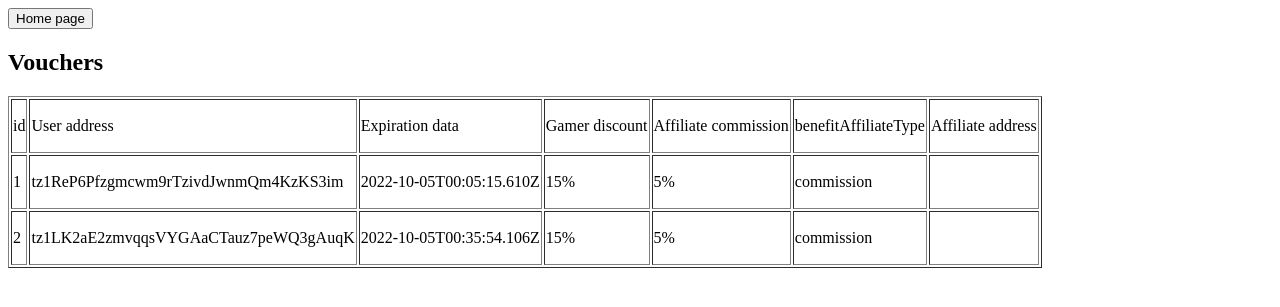
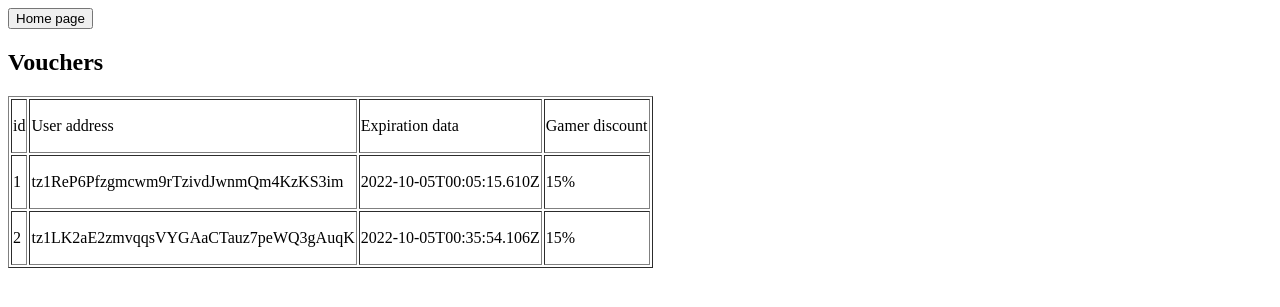
Before and after one commit to TalaoDAO/analytics, a Flask app: page /analytics/usersvouchers in a window 1280 px wide. Shown: the top 307 px of the page. Run offline with Flask 2, Linux system fonts and the light colour scheme; a user stored in the database is signed in; data comes from the database, SQL or seed files in the repository; parts of the project's set-up code (start-up, migrations or seed data) failed here and were passed over.

Commit message:
colonne token

```diff
--- a/templates/usersWVouchers.html
+++ b/templates/usersWVouchers.html
@@ -13,9 +13,9 @@
             <td><p class="line">User address</p></td>
             <td><p class="line">Expiration data</p></td>
             <td><p class="line">Gamer discount</p></td>
-            <td><p class="line">Affiliate commission</p></td>
+            <!--<td><p class="line">Affiliate commission</p></td>
             <td><p class="line">benefitAffiliateType</p></td>
-            <td><p class="line">Affiliate address</p></td>
+            <td><p class="line">Affiliate address</p></td>-->
          </thead>
 
          {% for row in rows %}
@@ -24,9 +24,9 @@
                <td><p class="line">{{row["addressUser"]}}</p></td>
                <td> <p class="line">{{ row["expiration"]}}</p></td>
                <td><p class="line">{{row["discount"]}}</p></td>
-               <td><p class="line">{{ row["benefitAffiliate"]}}</p> </td>
+               <!--<td><p class="line">{{ row["benefitAffiliate"]}}</p> </td>
                <td><p class="line">{{row['benefitAffiliateType']}}</p></td>
-               <td><p class="line">{{row['affiliate']}}</p></td>
+               <td><p class="line">{{row['affiliate']}}</p></td>-->
             </tr>
          {% endfor %}
       </table>
```
